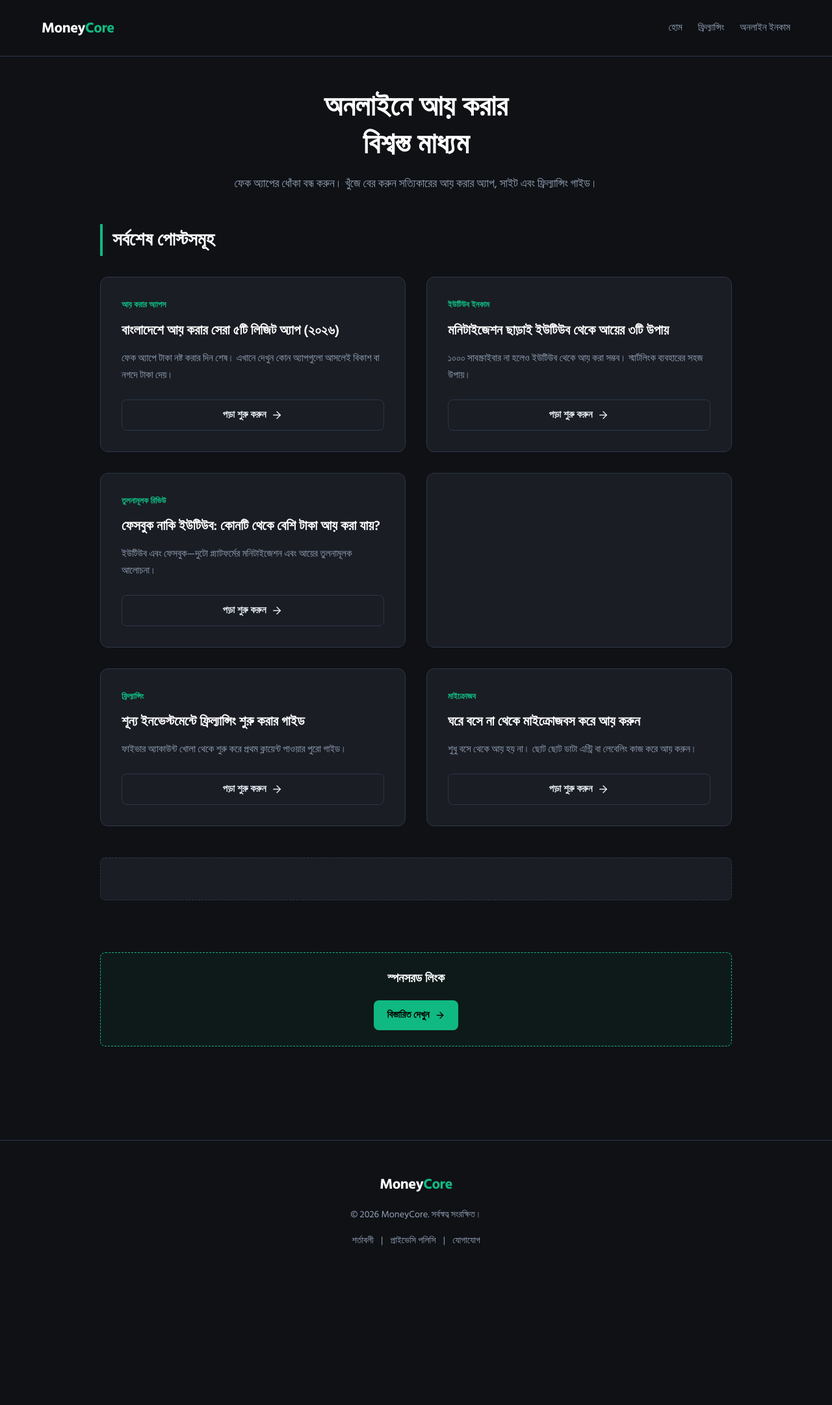
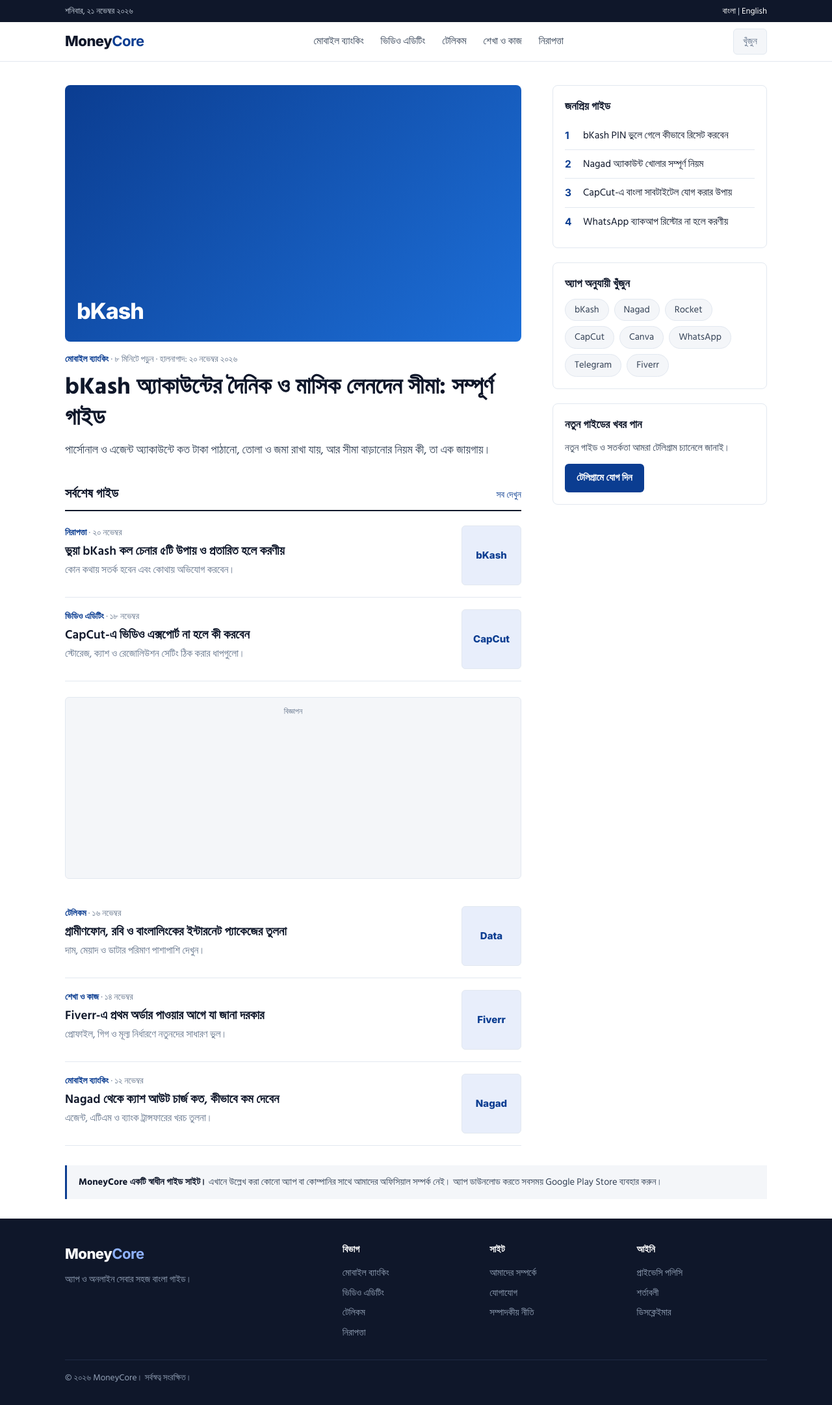
Before and after one commit to earnmoneyonlinebd/moneycore, a plain HTML site: page index.html in a window 1280 px wide. Shown: the whole page at 65% size. Before the commit the page ends 1979 px from the top, so only its background shows below. Drawn offline with Linux system fonts and the light colour scheme.

Commit message:
New homepage, remove unofficial APK pages

```diff
--- a/index.html
+++ b/index.html
@@ -2,117 +2,116 @@
 <html lang="bn">
 <head>
 <meta charset="UTF-8">
-    <meta name="viewport" content="width=device-width, initial-scale=1.0">
-    <title>MoneyCore - অনলাইনে আয় করার বিশ্বস্ত মাধ্যম</title>
-    <meta name="description" content="ফেক অ্যাপের ধোঁকা বন্ধ করুন। খুঁজে বের করুন সত্যিকারের আয় করার অ্যাপ, সাইট এবং ফ্রিল্যান্সিং গাইড।">
-    <link rel="stylesheet" href="css/style.css">
+<meta name="viewport" content="width=device-width, initial-scale=1, viewport-fit=cover">
+<title>MoneyCore – অ্যাপ গাইড ও সমস্যার সমাধান</title>
+<meta name="description" content="bKash, Nagad, CapCut সহ জনপ্রিয় অ্যাপের ধাপে ধাপে গাইড, সমস্যার সমাধান ও নিরাপত্তা টিপস।">
+<link href="https://fonts.googleapis.com/css2?family=Hind+Siliguri:wght@400;500;600;700&family=Inter:wght@400;500;600;700;800&display=swap" rel="stylesheet">
+<style>
+:root{--bg:#fff;--soft:#f4f6f9;--ink:#0f172a;--text:#334155;--muted:#64748b;--line:#e2e8f0;--accent:#0b3d91;--accent2:#e8eefb}
+@media (prefers-color-scheme:dark){:root{--bg:#0b1020;--soft:#131a2e;--ink:#f1f5f9;--text:#cbd5e1;--muted:#94a3b8;--line:#1f2a44;--accent:#8fb2ff;--accent2:#16213d;color-scheme:dark}}
+*{box-sizing:border-box;margin:0;padding:0}
+body{background:var(--bg);color:var(--text);font-family:'Hind Siliguri','Inter',system-ui,sans-serif;font-size:17px;line-height:1.7;-webkit-text-size-adjust:100%}
+a{color:inherit;text-decoration:none}
+.wrap{max-width:1120px;margin:0 auto;padding:0 20px}
+.top{background:var(--ink);color:#cbd5e1;font-size:13px}
+.top .wrap{display:flex;justify-content:space-between;align-items:center;height:34px}
+.top a{color:#fff}
+header.m{border-bottom:1px solid var(--line);background:var(--bg);position:sticky;top:0;z-index:5}
+.mast{display:flex;align-items:center;justify-content:space-between;height:60px;gap:16px}
+.logo{font-family:'Inter',sans-serif;font-weight:800;font-size:22px;letter-spacing:-.5px;color:var(--ink)}
+.logo b{color:var(--accent)}
+.mnav{display:none;gap:26px;font-size:15.5px;font-weight:500}
+.sbtn{border:1px solid var(--line);background:var(--soft);color:var(--muted);border-radius:6px;padding:7px 14px;font:inherit;font-size:14.5px}
+nav.cats{border-top:1px solid var(--line);overflow-x:auto;scrollbar-width:none}
+nav.cats .wrap{display:flex;gap:24px;white-space:nowrap;font-size:15px;font-weight:500;color:var(--muted)}
+nav.cats a{padding:10px 0;border-bottom:2px solid transparent}
+nav.cats a:first-child{color:var(--accent);border-color:var(--accent)}
+.grid{display:grid;grid-template-columns:1fr;gap:36px;padding:28px 0 20px}
+.meta{font-size:13.5px;color:var(--muted)}
+.tag{color:var(--accent);font-weight:600}
+.feat .img{aspect-ratio:16/9;border-radius:8px;background:linear-gradient(135deg,#0b3d91,#1d6fd8);display:flex;align-items:flex-end;padding:18px;color:#fff;font-family:'Inter',sans-serif;font-weight:800;font-size:34px;letter-spacing:-1px;margin-bottom:16px}
+.feat h1{font-size:30px;line-height:1.35;font-weight:700;color:var(--ink);margin:6px 0 10px}
+.feat p{font-size:18px}
+.sec{display:flex;justify-content:space-between;align-items:baseline;border-bottom:2px solid var(--ink);margin:34px 0 4px;padding-bottom:8px}
+.sec h2{font-size:20px;font-weight:700;color:var(--ink)}
+.sec a{font-size:14px;color:var(--accent);font-weight:500}
+.row a{display:grid;grid-template-columns:1fr 92px;gap:16px;padding:18px 0;border-bottom:1px solid var(--line);align-items:start}
+.row h3{font-size:19px;line-height:1.45;font-weight:600;color:var(--ink);margin:3px 0 4px}
+.row p{font-size:15.5px;color:var(--muted);line-height:1.6}
+.th{width:92px;height:92px;border-radius:6px;display:flex;align-items:center;justify-content:center;font-family:'Inter',sans-serif;font-weight:800;font-size:15px;color:var(--accent);background:var(--accent2);border:1px solid var(--line)}
+.ad{margin:24px 0;min-height:280px;background:var(--soft);border:1px solid var(--line);border-radius:6px;text-align:center;padding-top:6px}
+.ad small{font-size:12px;color:var(--muted)}
+.side .box{border:1px solid var(--line);border-radius:8px;padding:18px;margin-bottom:22px}
+.side h4{font-size:17px;font-weight:700;color:var(--ink);margin-bottom:8px}
+.pop{list-style:none;counter-reset:n}
+.pop li{counter-increment:n;display:flex;gap:12px;padding:10px 0;border-top:1px solid var(--line);font-size:15.5px;line-height:1.5;color:var(--ink)}
+.pop li:first-child{border-top:0}
+.pop li:before{content:counter(n);font-family:'Inter',sans-serif;font-weight:700;color:var(--accent);min-width:16px}
+.chips{display:flex;flex-wrap:wrap;gap:8px}
+.chips a{border:1px solid var(--line);border-radius:999px;padding:4px 14px;font-size:14.5px;background:var(--soft)}
+.join p{font-size:15px;margin-bottom:12px}
+.join a{display:inline-block;background:var(--accent);color:var(--bg);font-weight:600;font-size:15px;padding:9px 18px;border-radius:6px}
+.note{margin:10px 0 30px;padding:14px 18px;background:var(--soft);border-left:3px solid var(--accent);font-size:14.5px}
+.note strong{color:var(--ink)}
+footer{background:var(--ink);color:#94a3b8;font-size:14.5px;padding:36px 0 30px}
+footer .cols{display:grid;grid-template-columns:1fr 1fr;gap:26px}
+footer .logo{color:#fff}footer .logo b{color:#8fb2ff}
+footer h5{color:#fff;font-size:14.5px;font-weight:600;margin-bottom:8px}
+footer li{list-style:none;padding:3px 0}
+footer .brand{grid-column:1/-1}
+footer .bot{border-top:1px solid #1f2a44;margin-top:26px;padding-top:16px;font-size:13.5px}
+@media(min-width:900px){.mnav{display:flex}.grid{grid-template-columns:1fr 330px;gap:48px;padding-top:36px}footer .cols{grid-template-columns:2fr 1fr 1fr 1fr}footer .brand{grid-column:auto}.feat h1{font-size:36px}nav.cats{display:none}}
+</style>
 </head>
 <body>
-    <nav>
-        <div class="logo">Money<span>Core</span></div>
-        <div class="nav-links">
-            <a href="index.html">হোম</a>
-            <a href="#">ফ্রিল্যান্সিং</a>
-            <a href="#">অনলাইন ইনকাম</a>
+<div class="top"><div class="wrap"><span>শনিবার, ২১ নভেম্বর ২০২৬</span><span><a href="#">বাংলা</a> | <a href="/en/">English</a></span></div></div>
+<header class="m">
+  <div class="wrap mast">
+    <a class="logo" href="/">Money<b>Core</b></a>
+    <nav class="mnav"><a href="#">মোবাইল ব্যাংকিং</a><a href="#">ভিডিও এডিটিং</a><a href="#">টেলিকম</a><a href="#">শেখা ও কাজ</a><a href="#">নিরাপত্তা</a></nav>
+    <button class="sbtn">খুঁজুন</button>
   </div>
-    </nav>
-
-    <section class="container" style="text-align: center; padding-top: 3rem; padding-bottom: 1rem;">
-        <h1 style="font-size: 2.8rem; color: #fff; margin-bottom: 1rem; line-height: 1.3;">অনলাইনে আয় করার <br>বিশ্বস্ত মাধ্যম</h1>
-        <p style="color: var(--text-muted); font-size: 1.1rem; max-width: 600px; margin: 0 auto;">ফেক অ্যাপের ধোঁকা বন্ধ করুন। খুঁজে বের করুন সত্যিকারের আয় করার অ্যাপ, সাইট এবং ফ্রিল্যান্সিং গাইড।</p>
-    </section>
-
-    <section class="container" style="padding-top: 0;">
-        <!-- Ad: 320x50 Mobile Banner -->
-        <div style="display:flex; justify-content:center; margin: 1rem 0;">
-            <script>
-              atOptions = { 'key' : 'f36566e1799a2f9441233689d7e1c2b9', 'format' : 'iframe', 'height' : 50, 'width' : 320, 'params' : {} };
-            </script>
-            <script src="https://brijmohan.org/22/f36566e1799a2f9441233689d7e1c2b9"></script>
+  <nav class="cats"><div class="wrap"><a href="#">সব গাইড</a><a href="#">মোবাইল ব্যাংকিং</a><a href="#">ভিডিও এডিটিং</a><a href="#">টেলিকম</a><a href="#">শেখা ও কাজ</a><a href="#">নিরাপত্তা</a></div></nav>
+</header>
+<main class="wrap">
+ <div class="grid">
+  <div>
+   <article class="feat"><a href="#">
+     <div class="img">bKash</div>
+     <div class="meta"><span class="tag">মোবাইল ব্যাংকিং</span> &middot; ৮ মিনিটে পড়ুন &middot; হালনাগাদ: ২০ নভেম্বর ২০২৬</div>
+     <h1>bKash অ্যাকাউন্টের দৈনিক ও মাসিক লেনদেন সীমা: সম্পূর্ণ গাইড</h1>
+     <p>পার্সোনাল ও এজেন্ট অ্যাকাউন্টে কত টাকা পাঠানো, তোলা ও জমা রাখা যায়, আর সীমা বাড়ানোর নিয়ম কী, তা এক জায়গায়।</p>
+   </a></article>
+   <div class="sec"><h2>সর্বশেষ গাইড</h2><a href="#">সব দেখুন</a></div>
+   <div class="row">
+    <a href="#"><div><div class="meta"><span class="tag">নিরাপত্তা</span> &middot; ২০ নভেম্বর</div><h3>ভুয়া bKash কল চেনার ৫টি উপায় ও প্রতারিত হলে করণীয়</h3><p>কোন কথায় সতর্ক হবেন এবং কোথায় অভিযোগ করবেন।</p></div><div class="th">bKash</div></a>
+    <a href="#"><div><div class="meta"><span class="tag">ভিডিও এডিটিং</span> &middot; ১৮ নভেম্বর</div><h3>CapCut-এ ভিডিও এক্সপোর্ট না হলে কী করবেন</h3><p>স্টোরেজ, ক্যাশ ও রেজোলিউশন সেটিং ঠিক করার ধাপগুলো।</p></div><div class="th">CapCut</div></a>
    </div>
-
-        <h2 style="color: #fff; font-size: 1.8rem; border-left: 4px solid var(--accent); padding-left: 15px;">সর্বশেষ পোস্টসমূহ</h2>
-
-        <div class="post-grid">
-            <!-- Card 1 -->
-            <div class="post-card">
-                <span class="post-card-category">আয় করার অ্যাপস</span>
-                <h3>বাংলাদেশে আয় করার সেরা ৫টি লিজিট অ্যাপ (২০২৬)</h3>
-                <p>ফেক অ্যাপে টাকা নষ্ট করার দিন শেষ। এখানে দেখুন কোন অ্যাপগুলো আসলেই বিকাশ বা নগদে টাকা দেয়।</p>
-                <a href="post-1.html" class="btn-nav" style="margin-top: auto;">পড়া শুরু করুন <svg viewBox="0 0 24 24"><line x1="5" y1="12" x2="19" y2="12"></line><polyline points="12 5 19 12 12 19"></polyline></svg></a>
-            </div>
-
-            <!-- Card 2 -->
-            <div class="post-card">
-                <span class="post-card-category">ইউটিউব ইনকাম</span>
-                <h3>মনিটাইজেশন ছাড়াই ইউটিউব থেকে আয়ের ৩টি উপায়</h3>
-                <p>১০০০ সাবস্ক্রাইবার না হলেও ইউটিউব থেকে আয় করা সম্ভব। স্মার্টলিংক ব্যবহারের সহজ উপায়।</p>
-                <a href="post-9.html" class="btn-nav" style="margin-top: auto;">পড়া শুরু করুন <svg viewBox="0 0 24 24"><line x1="5" y1="12" x2="19" y2="12"></line><polyline points="12 5 19 12 12 19"></polyline></svg></a>
-            </div>
-
-            <!-- Card 3 -->
-            <div class="post-card">
-                <span class="post-card-category">তুলনামূলক রিভিউ</span>
-                <h3>ফেসবুক নাকি ইউটিউব: কোনটি থেকে বেশি টাকা আয় করা যায়?</h3>
-                <p>ইউটিউব এবং ফেসবুক—দুটো প্ল্যাটফর্মের মনিটাইজেশন এবং আয়ের তুলনামূলক আলোচনা।</p>
-                <a href="post-11.html" class="btn-nav" style="margin-top: auto;">পড়া শুরু করুন <svg viewBox="0 0 24 24"><line x1="5" y1="12" x2="19" y2="12"></line><polyline points="12 5 19 12 12 19"></polyline></svg></a>
-            </div>
-
-            <!-- Ad: 300x250 Medium Rectangle -->
-            <div style="display:flex; justify-content:center; align-items:center; background: var(--card-bg); border-radius: 12px; border: 1px solid var(--border); min-height: 250px;">
-                <script>
-                  atOptions = { 'key' : '0fb6f6f0a9300395a6e3e1a8ba51a824', 'format' : 'iframe', 'height' : 250, 'width' : 300, 'params' : {} };
-                </script>
-                <script src="https://brijmohan.org/22/0fb6f6f0a9300395a6e3e1a8ba51a824"></script>
-            </div>
-
-            <!-- Card 4 -->
-            <div class="post-card">
-                <span class="post-card-category">ফ্রিল্যান্সিং</span>
-                <h3>শূন্য ইনভেস্টমেন্টে ফ্রিল্যান্সিং শুরু করার গাইড</h3>
-                <p>ফাইভার অ্যাকাউন্ট খোলা থেকে শুরু করে প্রথম ক্লায়েন্ট পাওয়ার পুরো গাইড।</p>
-                <a href="post-5.html" class="btn-nav" style="margin-top: auto;">পড়া শুরু করুন <svg viewBox="0 0 24 24"><line x1="5" y1="12" x2="19" y2="12"></line><polyline points="12 5 19 12 12 19"></polyline></svg></a>
-            </div>
-
-            <!-- Card 5 -->
-            <div class="post-card">
-                <span class="post-card-category">মাইক্রোজব</span>
-                <h3>ঘরে বসে না থেকে মাইক্রোজবস করে আয় করুন</h3>
-                <p>শুধু বসে থেকে আয় হয় না। ছোট ছোট ডাটা এন্ট্রি বা লেবেলিং কাজ করে আয় করুন।</p>
-                <a href="post-12.html" class="btn-nav" style="margin-top: auto;">পড়া শুরু করুন <svg viewBox="0 0 24 24"><line x1="5" y1="12" x2="19" y2="12"></line><polyline points="12 5 19 12 12 19"></polyline></svg></a>
+   <div class="ad"><small>বিজ্ঞাপন</small></div>
+   <div class="row">
+    <a href="#"><div><div class="meta"><span class="tag">টেলিকম</span> &middot; ১৬ নভেম্বর</div><h3>গ্রামীণফোন, রবি ও বাংলালিংকের ইন্টারনেট প্যাকেজের তুলনা</h3><p>দাম, মেয়াদ ও ডাটার পরিমাণ পাশাপাশি দেখুন।</p></div><div class="th">Data</div></a>
+    <a href="#"><div><div class="meta"><span class="tag">শেখা ও কাজ</span> &middot; ১৪ নভেম্বর</div><h3>Fiverr-এ প্রথম অর্ডার পাওয়ার আগে যা জানা দরকার</h3><p>প্রোফাইল, গিগ ও মূল্য নির্ধারণে নতুনদের সাধারণ ভুল।</p></div><div class="th">Fiverr</div></a>
+    <a href="#"><div><div class="meta"><span class="tag">মোবাইল ব্যাংকিং</span> &middot; ১২ নভেম্বর</div><h3>Nagad থেকে ক্যাশ আউট চার্জ কত, কীভাবে কম দেবেন</h3><p>এজেন্ট, এটিএম ও ব্যাংক ট্রান্সফারের খরচ তুলনা।</p></div><div class="th">Nagad</div></a>
    </div>
   </div>
-
-        <div class="ad-container" style="margin: 3rem 0;">
-            <!-- Native Banner -->
-            <script async="async" data-cfasync="false" src="https://brijmohan.org/21/a301c2d86f31e3a274fdb9d0bda477f6"></script>
-            <div id="container-a301c2d86f31e3a274fdb9d0bda477f6"></div>
+  <aside class="side">
+   <div class="box"><h4>জনপ্রিয় গাইড</h4>
+    <ol class="pop"><li>bKash PIN ভুলে গেলে কীভাবে রিসেট করবেন</li><li>Nagad অ্যাকাউন্ট খোলার সম্পূর্ণ নিয়ম</li><li>CapCut-এ বাংলা সাবটাইটেল যোগ করার উপায়</li><li>WhatsApp ব্যাকআপ রিস্টোর না হলে করণীয়</li></ol></div>
+   <div class="box"><h4>অ্যাপ অনুযায়ী খুঁজুন</h4>
+    <div class="chips"><a href="#">bKash</a><a href="#">Nagad</a><a href="#">Rocket</a><a href="#">CapCut</a><a href="#">Canva</a><a href="#">WhatsApp</a><a href="#">Telegram</a><a href="#">Fiverr</a></div></div>
+   <div class="box join"><h4>নতুন গাইডের খবর পান</h4><p>নতুন গাইড ও সতর্কতা আমরা টেলিগ্রাম চ্যানেলে জানাই।</p><a href="#">টেলিগ্রামে যোগ দিন</a></div>
+  </aside>
  </div>
-
-        <!-- Ad: 160x300 Vertical Banner -->
-        <div style="display:flex; justify-content:center; margin: 2rem 0;">
-            <script>
-              atOptions = { 'key' : 'e9deaf893bd1022562eabbf37628fae7', 'format' : 'iframe', 'height' : 300, 'width' : 160, 'params' : {} };
-            </script>
-            <script src="https://brijmohan.org/22/e9deaf893bd1022562eabbf37628fae7"></script>
+ <div class="note"><strong>MoneyCore একটি স্বাধীন গাইড সাইট।</strong> এখানে উল্লেখ করা কোনো অ্যাপ বা কোম্পানির সাথে আমাদের অফিসিয়াল সম্পর্ক নেই। অ্যাপ ডাউনলোড করতে সবসময় Google Play Store ব্যবহার করুন।</div>
+</main>
+<footer><div class="wrap">
+ <div class="cols">
+  <div class="brand"><a class="logo" href="/">Money<b>Core</b></a><p style="margin-top:8px;max-width:280px">অ্যাপ ও অনলাইন সেবার সহজ বাংলা গাইড।</p></div>
+  <div><h5>বিভাগ</h5><ul><li>মোবাইল ব্যাংকিং</li><li>ভিডিও এডিটিং</li><li>টেলিকম</li><li>নিরাপত্তা</li></ul></div>
+  <div><h5>সাইট</h5><ul><li>আমাদের সম্পর্কে</li><li><a href="contact.html">যোগাযোগ</a></li><li>সম্পাদকীয় নীতি</li></ul></div>
+  <div><h5>আইনি</h5><ul><li><a href="privacy.html">প্রাইভেসি পলিসি</a></li><li><a href="terms.html">শর্তাবলী</a></li><li>ডিসক্লেইমার</li></ul></div>
  </div>
-
-        <!-- Smartlink -->
-        <div style="text-align: center; padding: 1.5rem; background: rgba(16, 185, 129, 0.05); border: 1px dashed var(--accent); border-radius: 8px; margin: 2rem 0;">
-            <h3 style="color: #fff; margin-bottom: 1rem; font-size: 1.2rem;">স্পনসরড লিংক</h3>
-            <a href="https://asiaso.org/4/476613b093b6c70c15acaf4660e7d9cf" target="_blank" class="btn-nav" style="background: var(--accent); color: #000; border: none;">বিস্তারিত দেখুন <svg viewBox="0 0 24 24" style="width: 16px; height: 16px;"><line x1="5" y1="12" x2="19" y2="12"></line><polyline points="12 5 19 12 12 19"></polyline></svg></a>
-        </div>
-    </section>
-
-    <footer>
-        <div class="logo" style="margin-bottom: 1rem;">Money<span>Core</span></div>
-        <p>&copy; 2026 MoneyCore. সর্বস্বত্ব সংরক্ষিত।</p>
-        <p style="margin-top: 1rem;">
-            <a href="terms.html">শর্তাবলী</a> | <a href="privacy.html">প্রাইভেসি পলিসি</a> | <a href="contact.html">যোগাযোগ</a>
-        </p>
-    </footer>
-
-    <!-- Global Social Bar -->
-    <script data-cfasync="false" src="https://brijmohan.org/14/e1761e62baca1dd2491caefdd1f33aa9"></script>
+ <div class="bot">&copy; ২০২৬ MoneyCore। সর্বস্বত্ব সংরক্ষিত।</div>
+</div></footer>
 </body>
 </html>
--- a/js/supabase.js
+++ /dev/null
@@ -1,5 +0,0 @@
-// Supabase Client Setup
-const SUPABASE_URL = 'https://bwshqavypisyftohfulv.supabase.co';
-const SUPABASE_ANON_KEY = 'eyJhbGciOiJIUzI1NiIsInR5cCI6IkpXVCJ9.eyJpc3MiOiJzdXBhYmFzZSIsInJlZiI6ImJ3c2hxYXZ5cGlzeWZ0b2hmdWx2Iiwicm9sZSI6ImFub24iLCJpYXQiOjE3OTQ4MzkyMjksImV4cCI6MjExMDQxNTIyOX0.LR6bi_9WTiem7NM_EeIGyl12apPwd0E0KeOc73NnqmA';
-
-const _supabase = supabase.createClient(SUPABASE_URL, SUPABASE_ANON_KEY);
```
Also changed, not shown: snaptube.html (deleted, +0 -167 lines), vidmate.html (deleted, +0 -156 lines). Lines whose indentation alone changed are shown as unchanged.
